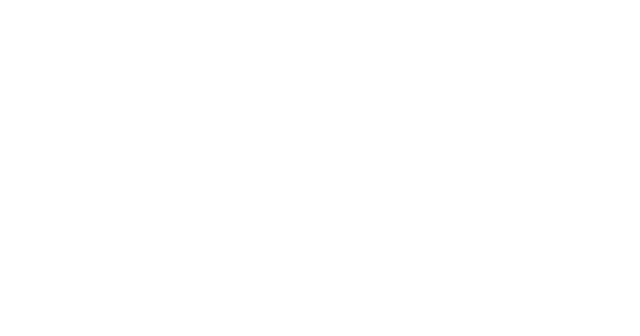
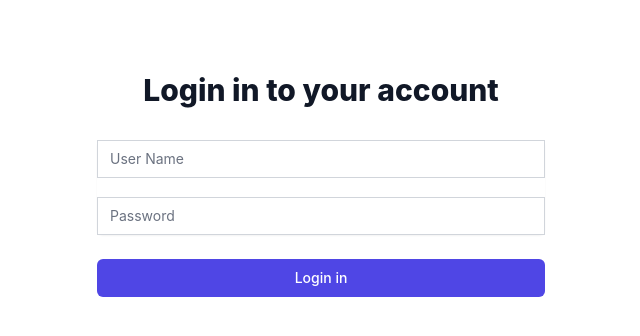
Before and after one commit to minshadk/Book-App, a React (Create React App) app in the folder frontend/: page /login in a window 1280 px wide. Before the commit this address had no page. Shown: the top 336 px of the page, without its empty margins (319-959 px from the left). Built offline with nearby package versions, Linux system fonts and the light colour scheme.

Commit message:
Baisic fornt end ui

```diff
--- a/frontend/src/App.js
+++ b/frontend/src/App.js
@@ -4,6 +4,8 @@ import Layout from "./layout/Layout";
 import AddBook from "./pages/AddBook";
 import Home from "./pages/Home";
 import BookDetails from "./pages/BookDetails";
+import Login from "./pages/Login";
+import SignUp from "./pages/SignUp";
 
 function App() {
   return (
@@ -13,7 +15,14 @@ function App() {
         {/* <Route path="/" element={<Layout />}>
           <Route path="/" element={<Home />} />
         </Route> */}
-        <Route path="/" element={<BookDetails />} />
+        <Route path="/" element={<Layout />}>
+          <Route path="/" index element={<Home />} />
+          <Route path="/bookDetails" element={<BookDetails />} />
+          {/* <Route path="/browseBook"  element={<BrowseBooks />} /> */}
+        </Route>
+        <Route path="/addBook" element={<AddBook />} />
+        <Route path="/login" element={<Login />} />
+        <Route path="/singUp" element={<SignUp />} />
       </Routes>
     </BrowserRouter>
   );
--- /dev/null
+++ b/frontend/src/components/Inputs/TextArea.jsx
@@ -0,0 +1,16 @@
+const TextArea = ({ label, placeHolder }) => {
+  return (
+    <div>
+      <label class="block mb-2 text-sm font-medium text-gray-900 dark:text-gray-400">
+        {label}
+      </label>
+      <textarea
+        rows="4"
+        class="block p-2.5 w-full text-sm text-gray-900 bg-gray-50 rounded-lg border border-gray-300 focus:ring-blue-500 focus:border-blue-500 dark:bg-gray-700 dark:border-gray-600 dark:placeholder-gray-400 dark:text-white dark:focus:ring-blue-500 dark:focus:border-blue-500"
+        placeholder={placeHolder}
+      ></textarea>
+    </div>
+  );
+};
+
+export default TextArea;
--- a/frontend/src/pages/AddBook.jsx
+++ b/frontend/src/pages/AddBook.jsx
@@ -1,5 +1,6 @@
 import { useState } from "react";
 import DropDown from "../components/Inputs/DropDown";
+import TextArea from "../components/Inputs/TextArea";
 import TextInput from "../components/Inputs/TextInput";
 import YearPicker from "../components/Inputs/YearPicker";
 
@@ -66,6 +67,7 @@ const AddBook = () => {
               options={options}
             />
             <YearPicker />
+            <TextArea label="Review" placeHolder={"Add Review"} />
           </div>
           <div>
             <button
--- a/frontend/src/pages/BookDetails.jsx
+++ b/frontend/src/pages/BookDetails.jsx
@@ -1,3 +1,5 @@
+import TextArea from "./../components/Inputs/TextArea";
+
 const BookDetails = () => {
   return (
     <>
@@ -83,7 +85,7 @@ const BookDetails = () => {
         </p>
         <h1 class="text-2xl">Comments</h1>
 
-        <label
+        {/* <label
           for="message"
           class="block mb-2 text-sm font-medium text-gray-900 dark:text-gray-400"
         >
@@ -94,7 +96,8 @@ const BookDetails = () => {
           rows="4"
           class="block p-2.5 w-full text-sm text-gray-900 bg-gray-50 rounded-lg border border-gray-300 focus:ring-blue-500 focus:border-blue-500 dark:bg-gray-700 dark:border-gray-600 dark:placeholder-gray-400 dark:text-white dark:focus:ring-blue-500 dark:focus:border-blue-500"
           placeholder="Your message..."
-        ></textarea>
+        ></textarea> */}
+        <TextArea label="Comment" placeHolder={"Add Your Comment"} />
         <div>
           <h1 class="text-1xl">user name</h1>
           <p>
@@ -111,6 +114,15 @@ const BookDetails = () => {
             <span>dislike</span>
           </div>
         </div>
+        <div>
+          <button
+            type="submit"
+            className="group relative w-full flex justify-center py-2 px-4 border border-transparent text-sm font-medium rounded-md text-white bg-indigo-600 hover:bg-indigo-700 focus:outline-none focus:ring-2 focus:ring-offset-2 focus:ring-indigo-500"
+          >
+            <span className="absolute left-0 inset-y-0 flex items-center pl-3"></span>
+            Login in
+          </button>
+        </div>
       </div>
     </>
   );
--- a/frontend/src/pages/Login.jsx
+++ b/frontend/src/pages/Login.jsx
@@ -0,0 +1,35 @@
+import TextInput from "../components/Inputs/TextInput";
+
+const Login = () => {
+  return (
+    <>
+      <div className="min-h-full flex items-center justify-center  py-12 px-4 sm:px-6 lg:px-8">
+        <div className="max-w-md w-full space-y-8">
+          <div>
+            <h2 className="mt-6 text-center text-3xl font-extrabold text-gray-900">
+              Login in to your account
+            </h2>
+          </div>
+          <div className="mt-8 space-y-6">
+            <div className="rounded-md shadow-sm -space-y-px">
+              {/*  placeHolder, type */}
+              <TextInput placeHolder={"User Name"} type={"string"} />
+              <TextInput placeHolder={"Password"} type={"password"} />
+            </div>
+            <div>
+              <button
+                type="submit"
+                className="group relative w-full flex justify-center py-2 px-4 border border-transparent text-sm font-medium rounded-md text-white bg-indigo-600 hover:bg-indigo-700 focus:outline-none focus:ring-2 focus:ring-offset-2 focus:ring-indigo-500"
+              >
+                <span className="absolute left-0 inset-y-0 flex items-center pl-3"></span>
+                Login in
+              </button>
+            </div>
+          </div>
+        </div>
+      </div>
+    </>
+  );
+};
+
+export default Login;
--- a/frontend/src/pages/SignUp.jsx
+++ b/frontend/src/pages/SignUp.jsx
@@ -0,0 +1,35 @@
+import TextInput from "../components/Inputs/TextInput";
+
+const SignUp = () => {
+  return (
+    <>
+      <div className="min-h-full flex items-center justify-center  py-12 px-4 sm:px-6 lg:px-8">
+        <div className="max-w-md w-full space-y-8">
+          <div>
+            <h2 className="mt-6 text-center text-3xl font-extrabold text-gray-900">
+              Create Your Account
+            </h2>
+          </div>
+          <div className="mt-8 space-y-6">
+            <div className="rounded-md shadow-sm -space-y-px">
+              {/*  placeHolder, type */}
+              <TextInput placeHolder={"User Name"} type={"string"} />
+              <TextInput placeHolder={"Password"} type={"password"} />
+            </div>
+            <div>
+              <button
+                type="submit"
+                className="group relative w-full flex justify-center py-2 px-4 border border-transparent text-sm font-medium rounded-md text-white bg-indigo-600 hover:bg-indigo-700 focus:outline-none focus:ring-2 focus:ring-offset-2 focus:ring-indigo-500"
+              >
+                <span className="absolute left-0 inset-y-0 flex items-center pl-3"></span>
+                Sign Up
+              </button>
+            </div>
+          </div>
+        </div>
+      </div>
+    </>
+  );
+};
+
+export default SignUp;
```
